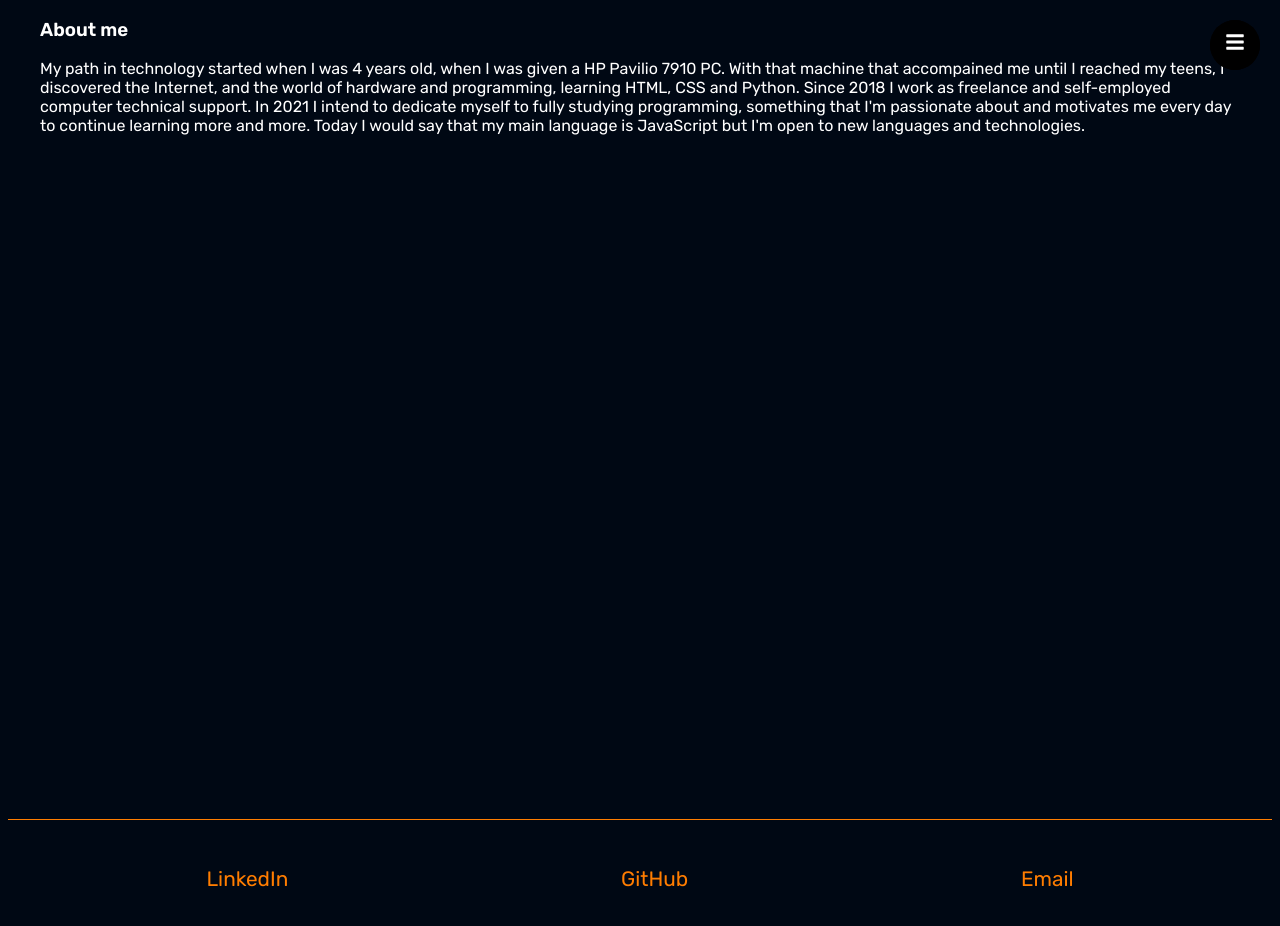
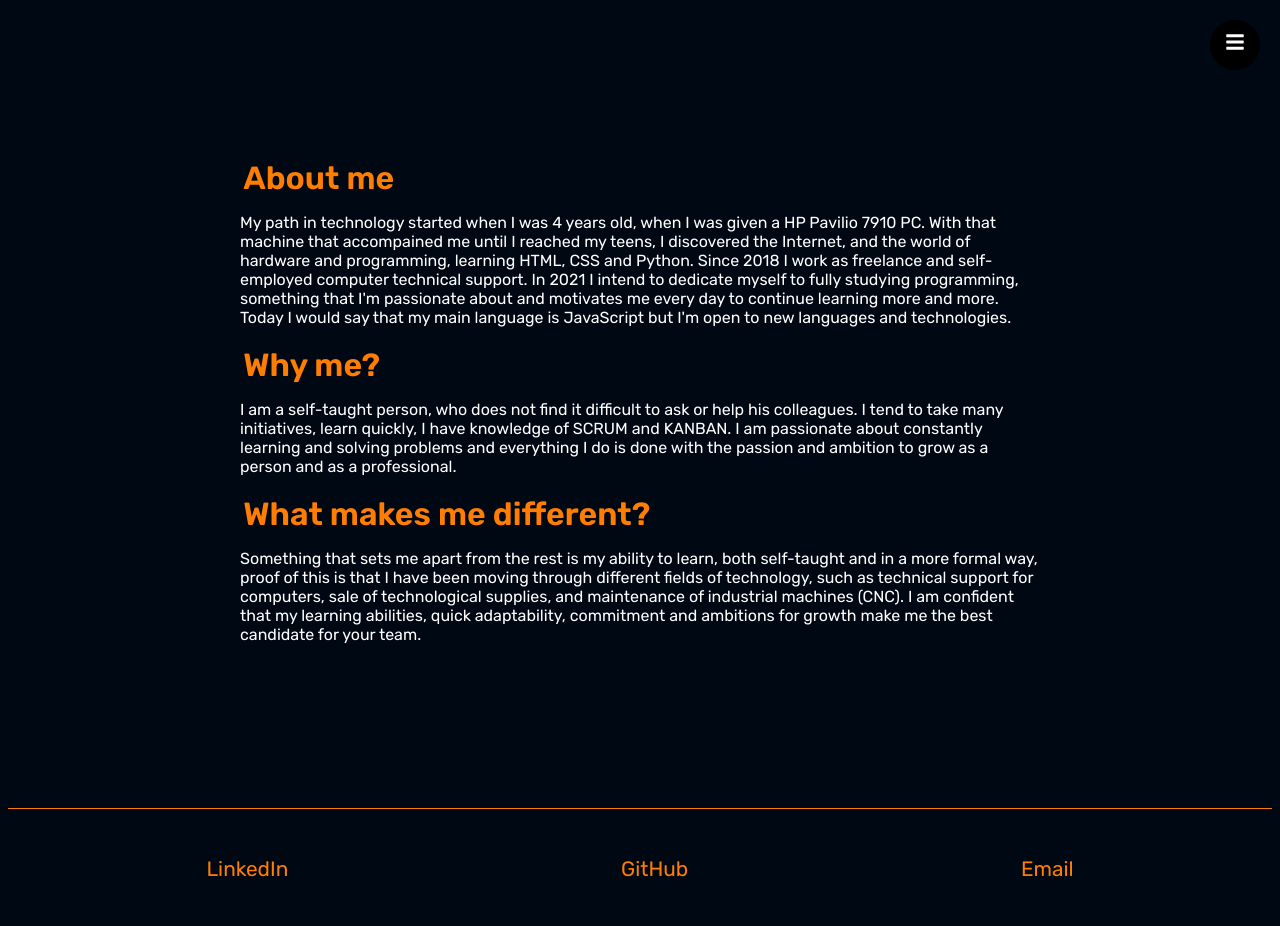
Before and after one commit to Zaniuk/react-portfolio, a React (Vite) app: page /about in a window 1280 px wide. Shown: the top 926 px of the page. Built offline with nearby package versions, Linux system fonts and the light colour scheme.

Commit message:
WIP About

```diff
--- a/src/components/About/About.jsx
+++ b/src/components/About/About.jsx
@@ -1,11 +1,23 @@
 import React from 'react'
+import './About.scss'
 
 export default function About() {
   return (
-    <section>
-      <h1>About me</h1>
-      <p>My path in technology started when I was 4 years old, when I was given a HP Pavilio 7910 PC. With that machine that accompained me until I reached my teens, I discovered the Internet, and the world of hardware and programming, learning HTML, CSS and Python.
-        Since 2018 I work as freelance and self-employed computer technical support. In 2021 I intend to dedicate myself to fully studying programming, something that I'm passionate about and motivates me every day to continue learning more and more. Today I would say that my main language is JavaScript but I'm open to new languages and technologies.</p>
+    <section className='about fh'>
+      <article>
+        <h1>About me</h1>
+        <p>My path in technology started when I was 4 years old, when I was given a HP Pavilio 7910 PC. With that machine that accompained me until I reached my teens, I discovered the Internet, and the world of hardware and programming, learning HTML, CSS and Python.
+          Since 2018 I work as freelance and self-employed computer technical support. In 2021 I intend to dedicate myself to fully studying programming, something that I'm passionate about and motivates me every day to continue learning more and more. Today I would say that my main language is JavaScript but I'm open to new languages and technologies.</p>
+      </article><article>
+
+        <h1>Why me?</h1>
+        <p>I am a self-taught person, who does not find it difficult to ask or help his colleagues. I tend to take many initiatives, learn quickly, I have knowledge of SCRUM and KANBAN. I am passionate about constantly learning and solving problems and everything I do is done with the passion and ambition to grow as a person and as a professional.</p>
+      </article>
+      <article>
+        <h1>What makes me different?</h1>
+        <p>Something that sets me apart from the rest is my ability to learn, both self-taught and in a more formal way, proof of this is that I have been moving through different fields of technology, such as technical support for computers, sale of technological supplies, and maintenance of industrial machines (CNC).
+          I am confident that my learning abilities, quick adaptability, commitment and ambitions for growth make me the best candidate for your team.</p>
+      </article>
     </section>
   )
 }
--- /dev/null
+++ b/src/components/About/About.scss
@@ -0,0 +1,16 @@
+@import '../../variables';
+
+.about{
+    display: flex;
+    flex-flow: column;
+    justify-content: center;
+    max-width: 800px;
+    margin: 0 auto;
+    article{
+        h1{
+            font-size: 2rem;
+            color: $amber;
+            margin: .2rem;
+        }
+    }
+}
```
